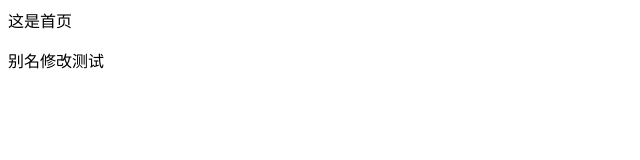
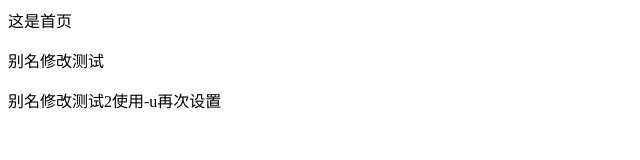
Before and after one commit to ziyuanyihe/gitlovemland, a plain HTML site: page index.html in a window 1280 px wide. Shown: the whole page, without its empty margins (0-640 px from the left). Drawn offline with Linux system fonts and the light colour scheme.

Commit message:
别名再次设置

```diff
--- a/index.html
+++ b/index.html
@@ -10,6 +10,7 @@
 <body>
     这是首页
     <p>别名修改测试</p>
+    <p>别名修改测试2使用-u再次设置</p>
 </body>
 
 </html>
```
